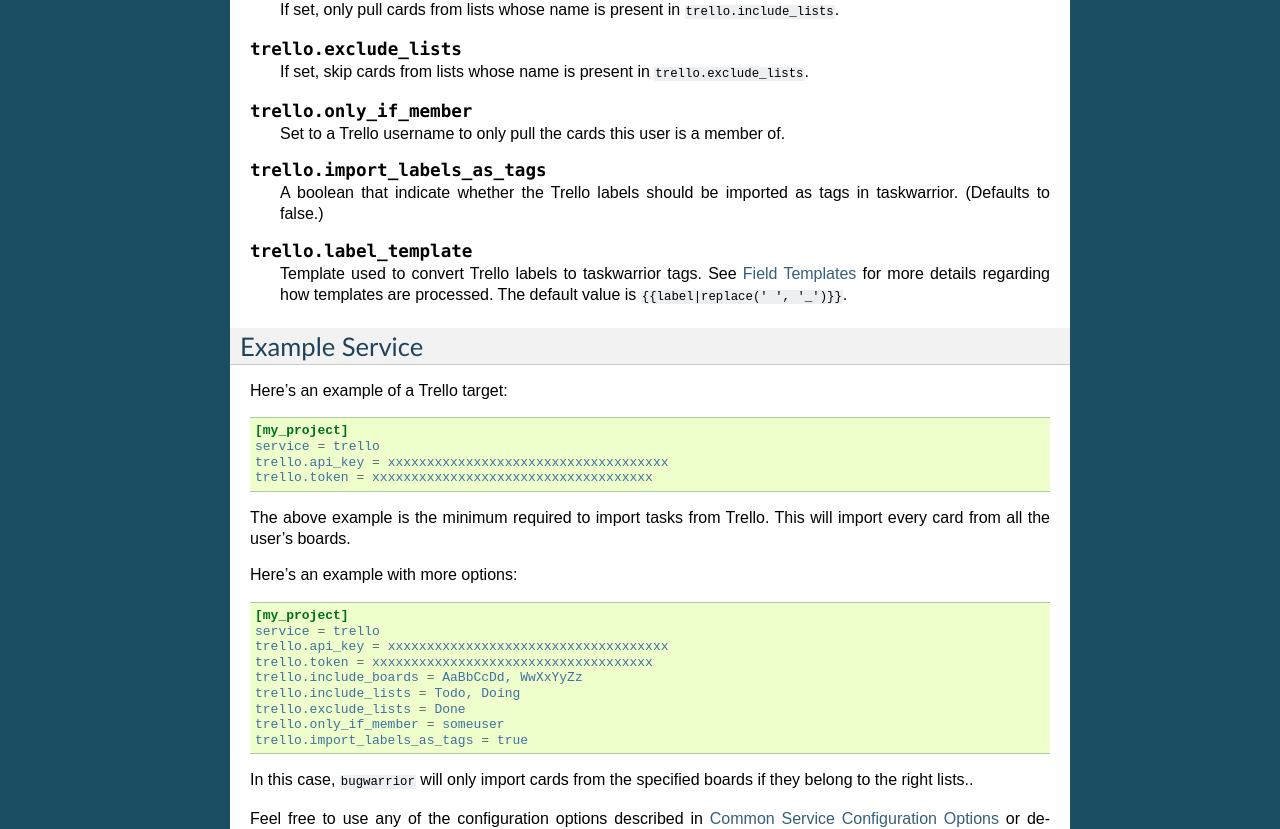
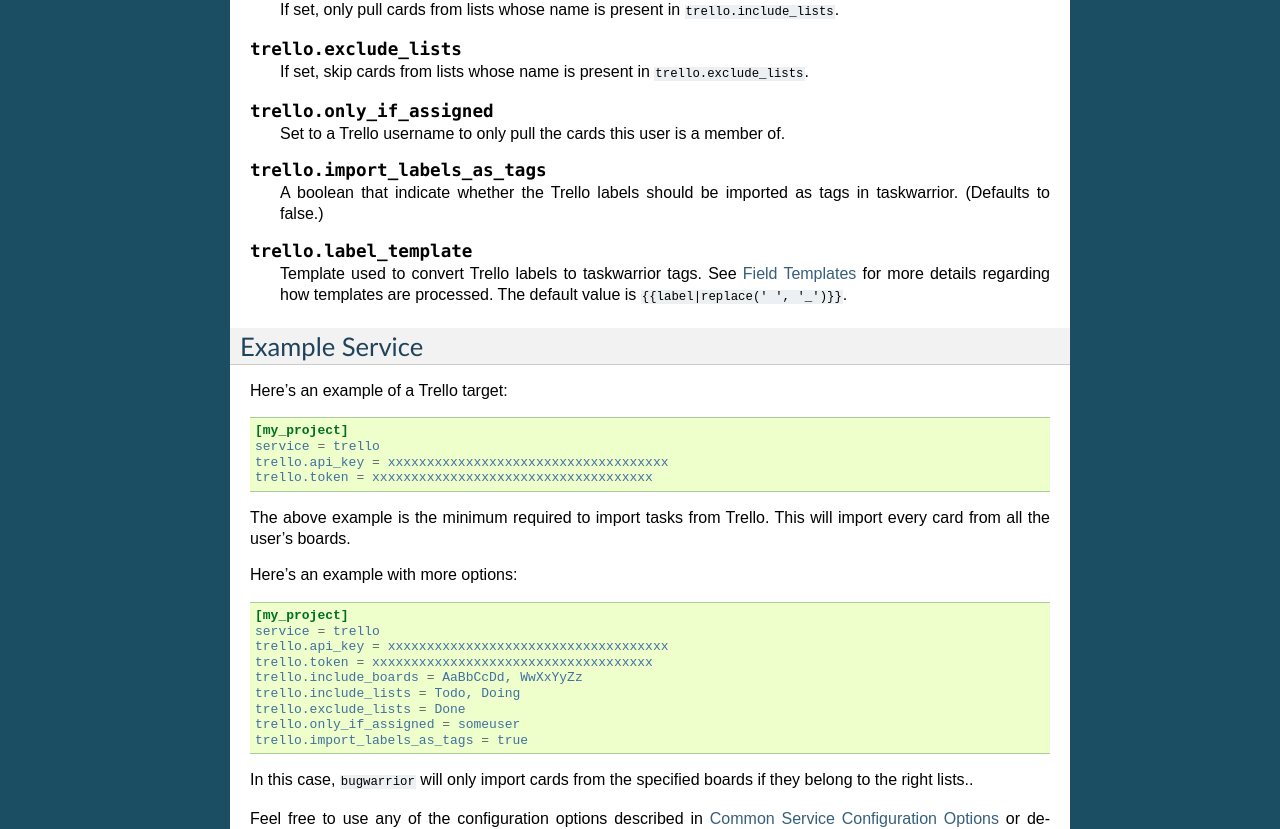
Before and after one commit to GothenburgBitFactory/bugwarrior, a Sphinx documentation site: the page built from bugwarrior/docs/services/trello.rst, in a window 1280 px wide and 1400 px high. Shown: the part 537-1366 px from the top of the window. Built offline with Sphinx 7.4.7, drawn with Linux system fonts in a browser that asks for light colours; pages that are not in the unit, such as notebooks, are missing from menus.

Commit message:
Trello: Change option name to only_if_assigned
Because it's a common option.

```diff
--- a/bugwarrior/docs/services/trello.rst
+++ b/bugwarrior/docs/services/trello.rst
@@ -38,7 +38,7 @@
    If set, skip cards from lists whose name is present in
    ``trello.exclude_lists``.
 
-.. describe:: trello.only_if_member
+.. describe:: trello.only_if_assigned
 
    Set to a Trello username to only pull the cards this user is a member of.
 
@@ -76,7 +76,7 @@
     trello.include_boards = AaBbCcDd, WwXxYyZz
     trello.include_lists = Todo, Doing
     trello.exclude_lists = Done
-    trello.only_if_member = someuser
+    trello.only_if_assigned = someuser
     trello.import_labels_as_tags = true
 
 In this case, ``bugwarrior`` will only import cards from the specified boards
```
Also changed, not shown: 2 other files.
